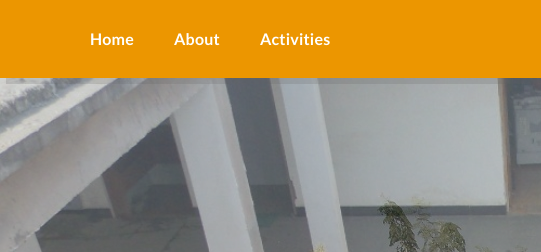
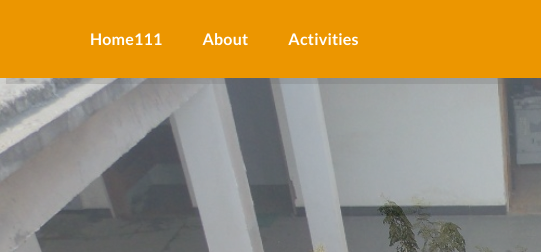
Before and after one commit to umeshgame/svsdighori, a plain HTML site: page index.html in a window 1280 px wide. Shown: the top 252 px of the page, 0-541 px from the left. Drawn offline with nearby package versions, Linux system fonts and the light colour scheme.

Commit message:
first commits

```diff
--- a/index.html
+++ b/index.html
@@ -56,7 +56,7 @@
          <div class="collapse navbar-collapse" id="navbar-brand-centered">
 		  <div class="container">
                <ul class="nav navbar-nav page-scroll navbar-left">
-                  <li><a href="#page-top">Home</a></li>
+                  <li><a href="#page-top">Home111</a></li>
                   <li><a href="#about">About</a></li>
 
                   <li><a href="#activities">Activities</a></li>
```
